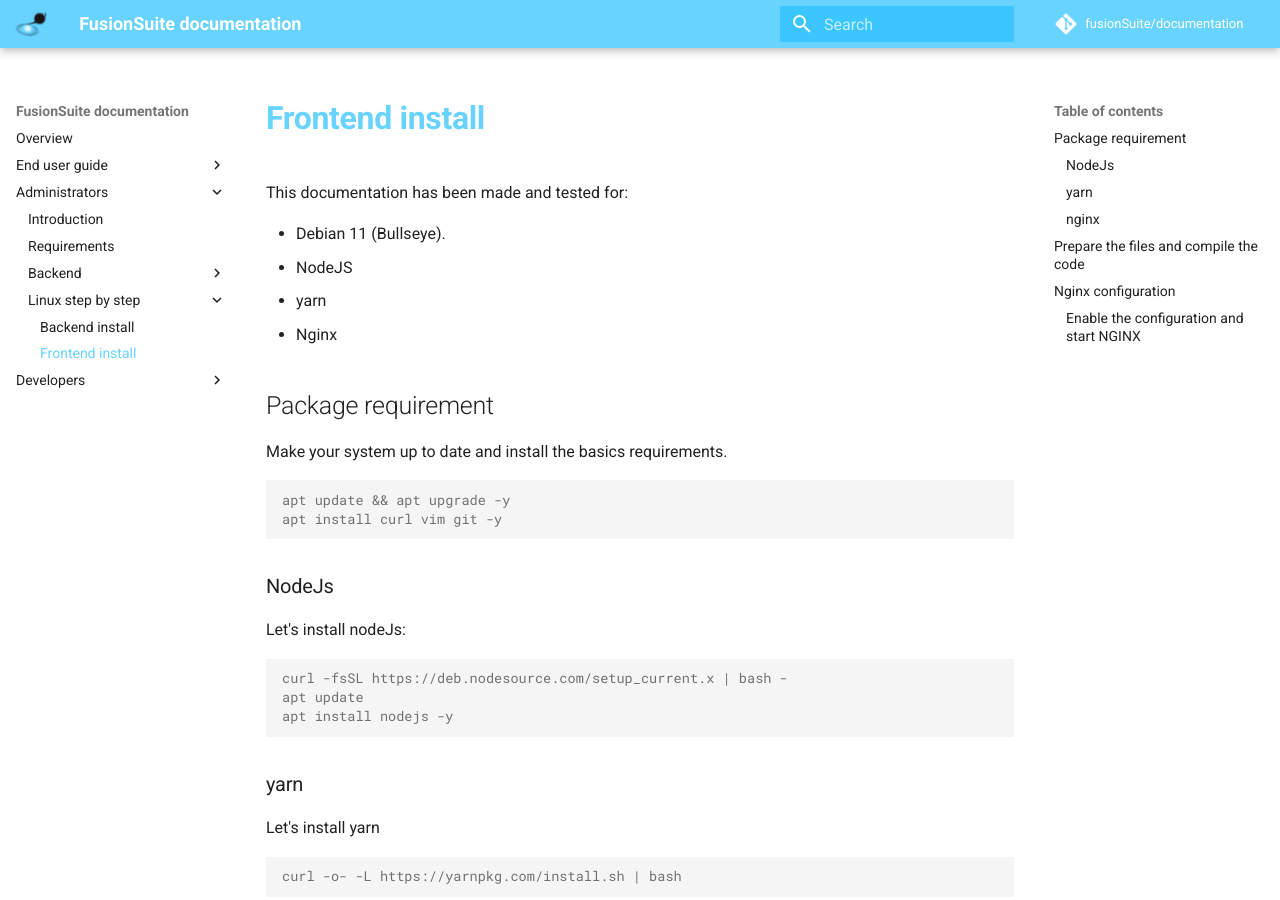
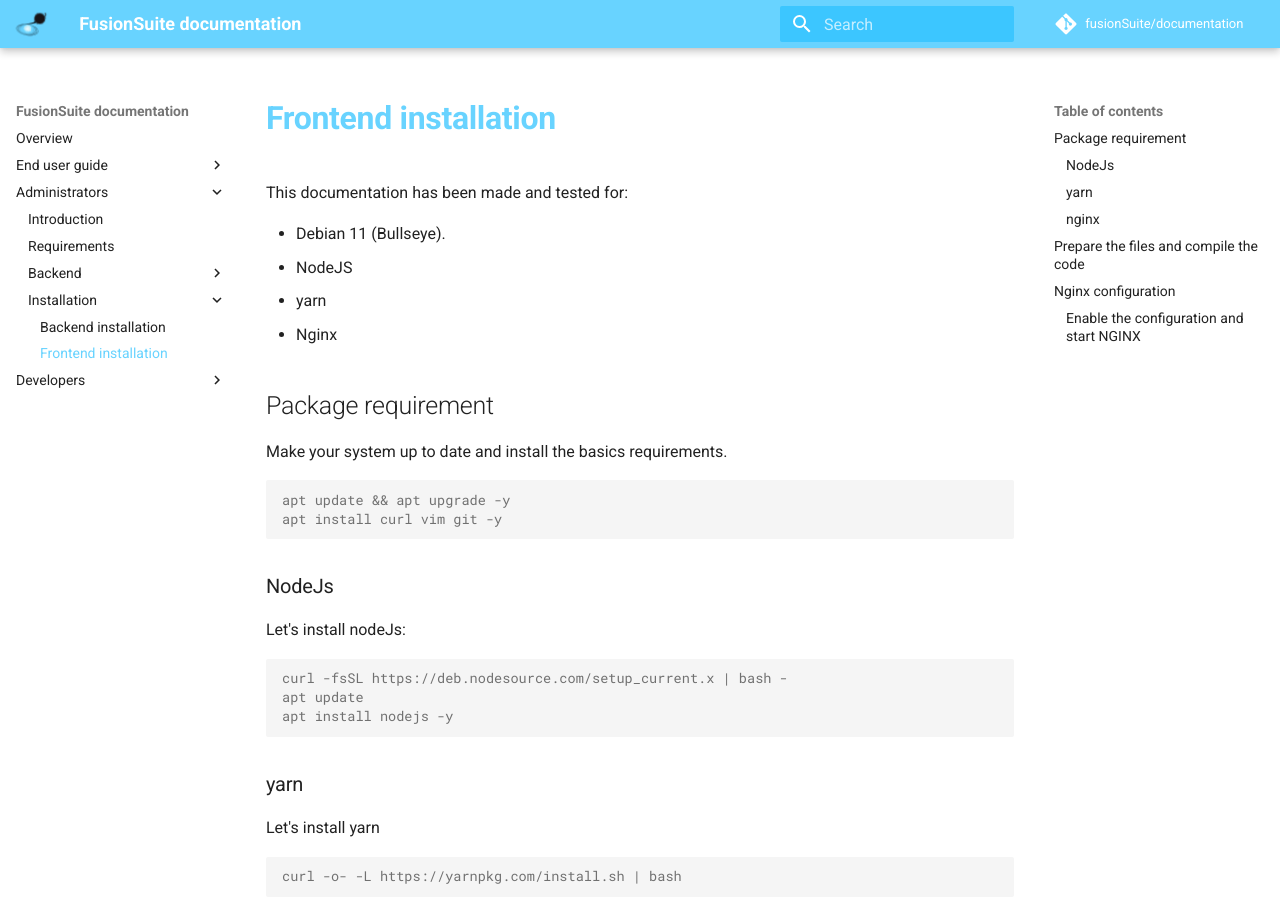
Before and after one commit to fusionSuite/documentation, an MkDocs documentation site: the page built from docs/administrators/installation/frontend.md, in a window 1280 px wide and 900 px high. Built offline with MkDocs 1.6.1 and Material for MkDocs 9.7.7, drawn with Linux system fonts in a browser that asks for light colours; comment, search, counter and statistics services are not loaded.

Commit message:
Rename linux_step_by_step by installation
This section is one of the most important, it's important its title
conveys the good information at a glance.

```diff
--- a/docs/administrators/linux_step_by_step/backend_install.md
+++ b/docs/administrators/installation/backend.md
@@ -1,3 +1,4 @@
+# Backend installation
 
 This documentation has been made and tested for:
 
--- a/docs/administrators/linux_step_by_step/frontend_install.md
+++ b/docs/administrators/installation/frontend.md
@@ -1,3 +1,5 @@
+# Frontend installation
+
 This documentation has been made and tested for:
 
 - Debian 11 (Bullseye).
```
